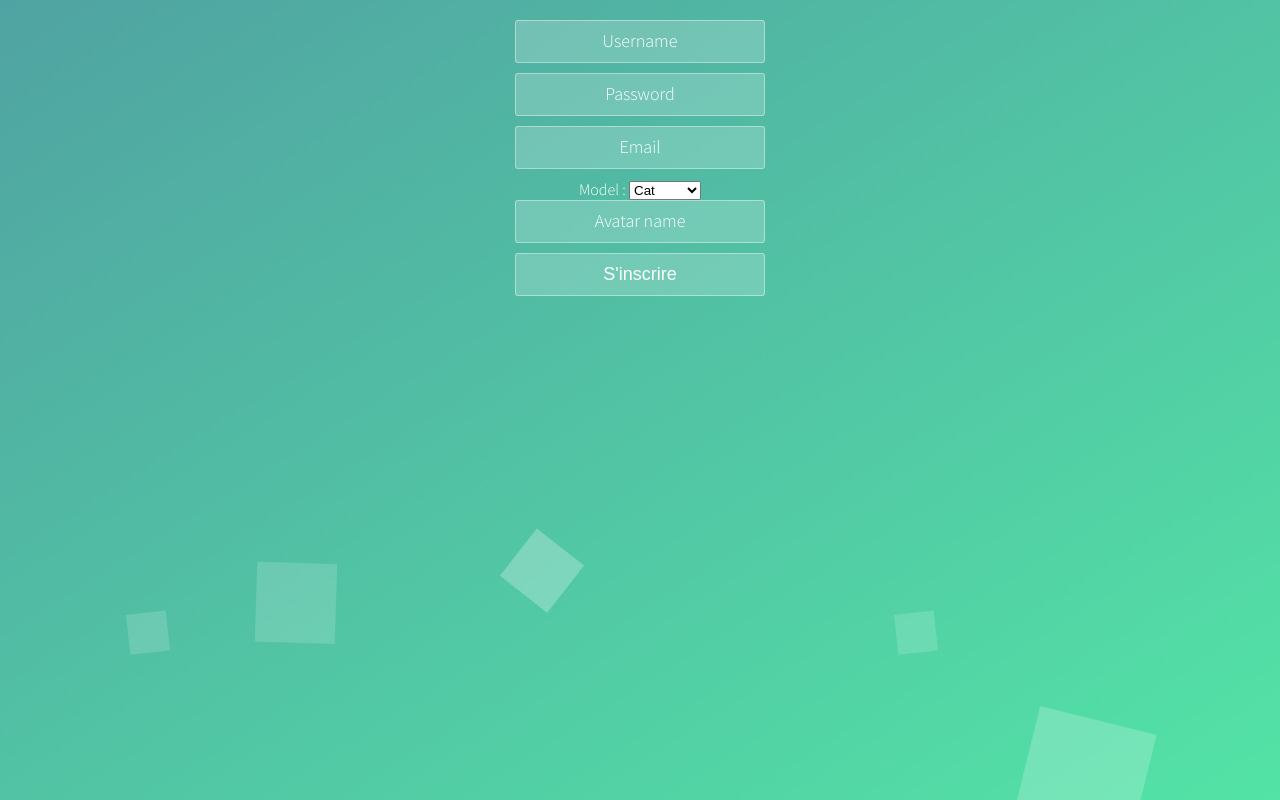
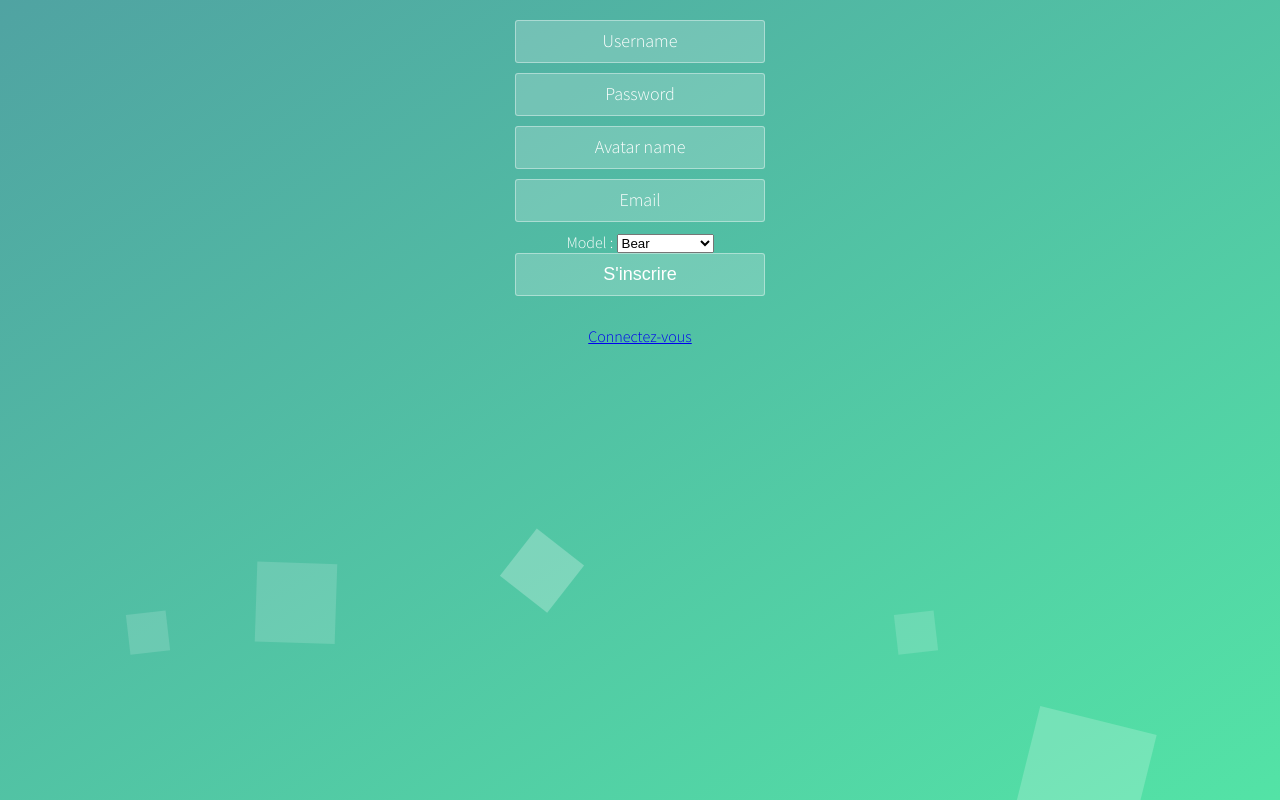
Before and after one commit to DanAurea/Webcraft, a Django app: page /DRPG/user/register in a window 1280 px wide. Run offline with Django 3.2, Linux system fonts and the light colour scheme; parts of the project's set-up code (start-up, migrations or seed data) failed here and were passed over.

Commit message:
Add test for unique user login and link to register / login page.

```diff
--- a/game/static/game/js/ResourceLoader.js
+++ b/game/static/game/js/ResourceLoader.js
@@ -19,6 +19,7 @@ function ResourceLoader()
         "models/cat.obj",
         "models/cow.obj",
         "models/deadbush.obj",
+        "models/dog.obj",
         "models/doge.obj",
         "models/elephant.obj",
         "models/flower_blue.obj",
--- a/user/forms.py
+++ b/user/forms.py
@@ -5,16 +5,34 @@ class LoginForm(forms.Form):
 	password = forms.CharField(label="", help_text="", widget=forms.PasswordInput(attrs={'placeholder': 'Password'}))
 
 MODEL_CHOICES = (
-    ('1', 'Cat'),
-    ('2', 'Dog'),
-    ('3', 'Jaco'),
-    ('4', 'Despres'),
+    ('bear', 'Bear'),
+    ('beaver', 'Beaver'),
+    ('boar', 'Boar'),
+    ('cat', 'Cat'),
+    ('cow', 'Cow'),
+    ('dog', 'Dog'),
+    ('doge', 'Doge'),
+    ('elephant', 'Elephant'),
+    ('fox', 'Fox'),
+    ('half', 'Half'),
+    ('mammoth', 'Mammoth'),
+    ('panda', 'Panda'),
+    ('penguin', 'Penguin'),
+    ('perry', 'Perry'),
+    ('pig', 'Pig'),
+    ('polar bear', 'Polar bear'),
+    ('racoon', 'Racoon'),
+    ('satan cow', 'Satan cow'),
+    ('satan sheep', 'Satan sheep'),
+    ('sheep', 'Sheep'),
+    ('tiger', 'Tiger'),
+    ('white tiger', 'White tiger'),
+    ('winter fox', 'Winter fox'),
 )
 
 class RegisterForm(forms.Form):
-	account = forms.CharField(required = True, label="", help_text="", max_length=100, widget=forms.TextInput(attrs={'placeholder': 'Username'}))
-	password = forms.CharField(required = True, label="", help_text="", widget=forms.PasswordInput(attrs={'placeholder': 'Password'}))
-
-	email = forms.EmailField(required = True, label="", help_text="", widget=forms.TextInput(attrs={'placeholder': 'Email'}))
-	model = forms.ChoiceField(choices=MODEL_CHOICES)
+	account    = forms.CharField(required = True, label="", help_text="", max_length=100, widget=forms.TextInput(attrs={'placeholder': 'Username'}))
+	password   = forms.CharField(required = True, label="", help_text="", widget=forms.PasswordInput(attrs={'placeholder': 'Password'}))
 	avatarName = forms.CharField(required = True, label="", help_text="", max_length=100, widget=forms.TextInput(attrs={'placeholder': 'Avatar name'}))
+	email      = forms.EmailField(required = True, label="", help_text="", widget=forms.TextInput(attrs={'placeholder': 'Email'}))
+	model      = forms.ChoiceField(required= True, choices=MODEL_CHOICES)
--- a/user/static/user/css/style.css
+++ b/user/static/user/css/style.css
@@ -225,3 +225,8 @@ form button:hover {
             transform: translateY(-700px) rotate(600deg);
   }
 }
+
+#link{
+  position: relative;
+  z-index: 999;
+}
--- a/user/templates/user/form.html
+++ b/user/templates/user/form.html
@@ -5,7 +5,7 @@
     		{{ form.as_p }}
     		<input type="submit" value="{{ valueButton }}" />
 		</form>
-		{{ registerLink |safe}}
+		{{link|safe}}
 		{% if error is not None %}
 			<p class="error-message">{{ error }}</p>
 		{% endif %}
--- a/user/urls.py
+++ b/user/urls.py
@@ -4,7 +4,7 @@ from django.conf.urls import url,include
 from django.views.decorators.cache import cache_page
 
 urlpatterns = [
-    url(r'^login$', cache_page(60 * 60 * 24)(views.login), name="login"),
+    url(r'^login$', (views.login), name="login"),
     url(r'^logout$', cache_page(60 * 60 * 24)(views.logout), name="logout"),
-    url(r'^register$', cache_page(60 * 60 * 24)(views.register), name="register"),
+    url(r'^register$', (views.register), name="register"),
 ]
--- a/user/views.py
+++ b/user/views.py
@@ -3,6 +3,7 @@ from django.shortcuts import render, redirect
 from user.forms import RegisterForm
 from user.forms import LoginForm
 from django.contrib.auth import authenticate, login as auth_login, logout
+from django.contrib.sessions.models import Session
 from django.contrib.auth.models import Permission
 from django.db import IntegrityError
 from django.core.urlresolvers import reverse
@@ -19,15 +20,17 @@ def login(request):
     form        = LoginForm(request.POST or None)
     valueButton = "Se connecter"
     error       = None
-    registerLink = "<a href=\"register\" >Inscrivez-vous</a>"
+    link = "<a id=\"link\" href=\"register\">Inscrivez-vous</a>"
+
     if form.is_valid():
         account = form.cleaned_data['account']
         password = form.cleaned_data['password']
+
         ## Check if data fits with database
-
         user = authenticate(username=account, password=password)
 
         if user is not None:
+            [s.delete() for s in Session.objects.all() if s.get_decoded().get('_auth_user_id') == user.id]
             auth_login(request, user)
             return redirect(reverse("game:home"), permanent = True)
             ## Check if user wasn't banned by an all mighty admin / moderator
@@ -47,6 +50,8 @@ def login(request):
 def register(request):
     form        = RegisterForm(request.POST or None)
     valueButton = "S'inscrire"
+    link = "<a id=\"link\" href=\"login\">Connectez-vous</a>"
+
     error       = None
     if form.is_valid():
         account = form.cleaned_data['account']
@@ -54,16 +59,16 @@ def register(request):
         email = form.cleaned_data['email']
         avatarName = form.cleaned_data['avatarName']
         model = form.cleaned_data['model']
-        print (model)
+
         #verifier si utilisateur n'existe pas déjà dans la bdd
         try:
-            new_user = User.objects.create_user(account, email, password)
-            Player.objects.create(user = new_user, position="0,0,0", role=Role.objects.get(name="user"))
+            newUser         = User.objects.create_user(account, email, password)
+            newPlayer       = Player.objects.create(user = newUser, position="50,50,50", role=Role.objects.get(name="user"))
+            newAvatar       = Avatar.objects.create(name=model)
+            newAvatarPlayer =AvatarPlayer.objects.create(avatar_id = newAvatar, player_id = newPlayer, avatar_name  = avatarName)
             return redirect(reverse("user:login"), permanent = True)
         except IntegrityError:
             error="L'utilisateur existe déjà"
-        # else:
-            # send_mail('BIENVENUE TOI', 'Bienvenue sur notre super jeu', 'from@example.com', [email], fail_silently=False)
 
     return render(request, 'user/baseForm.html', locals())
 
```
